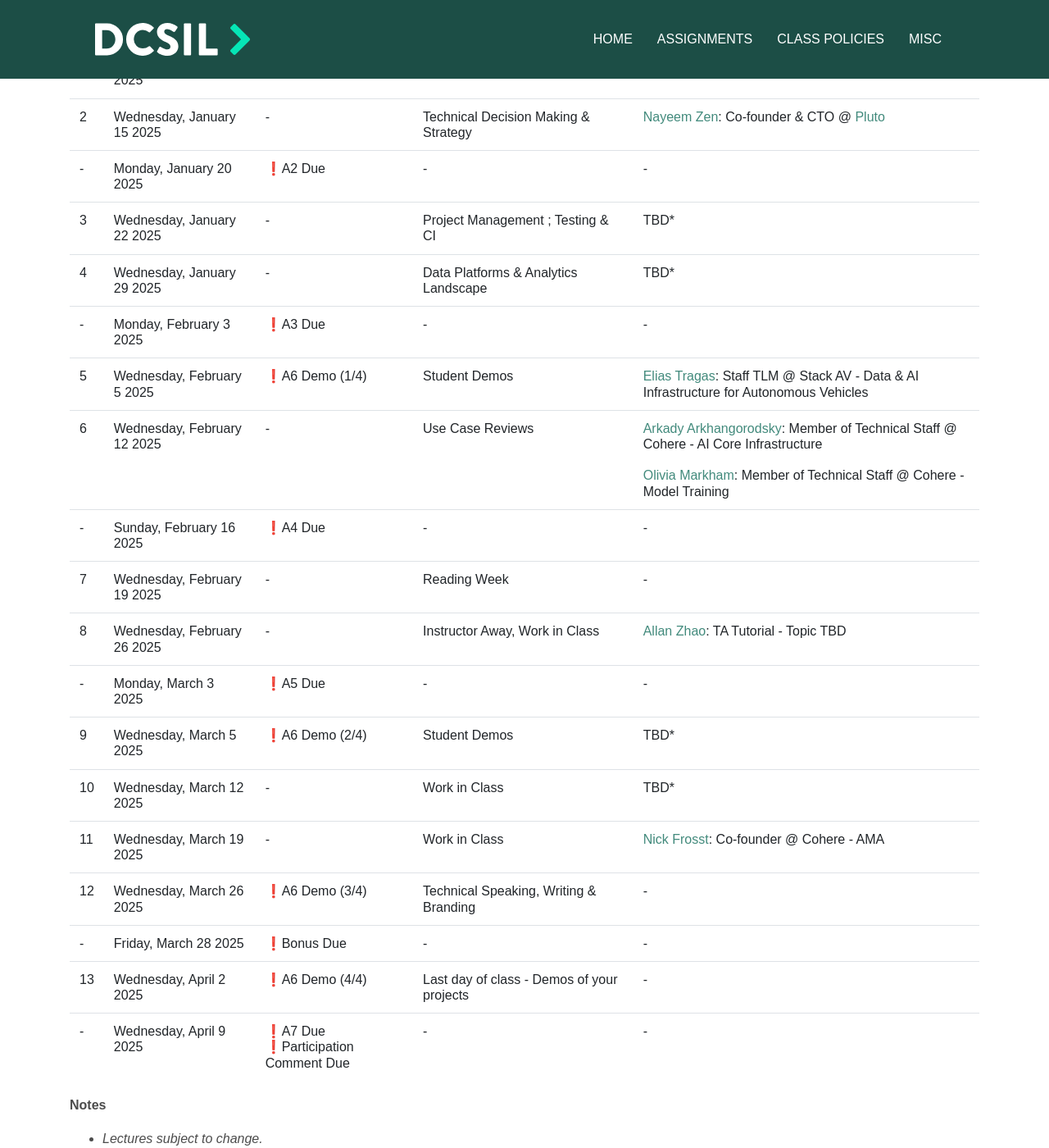
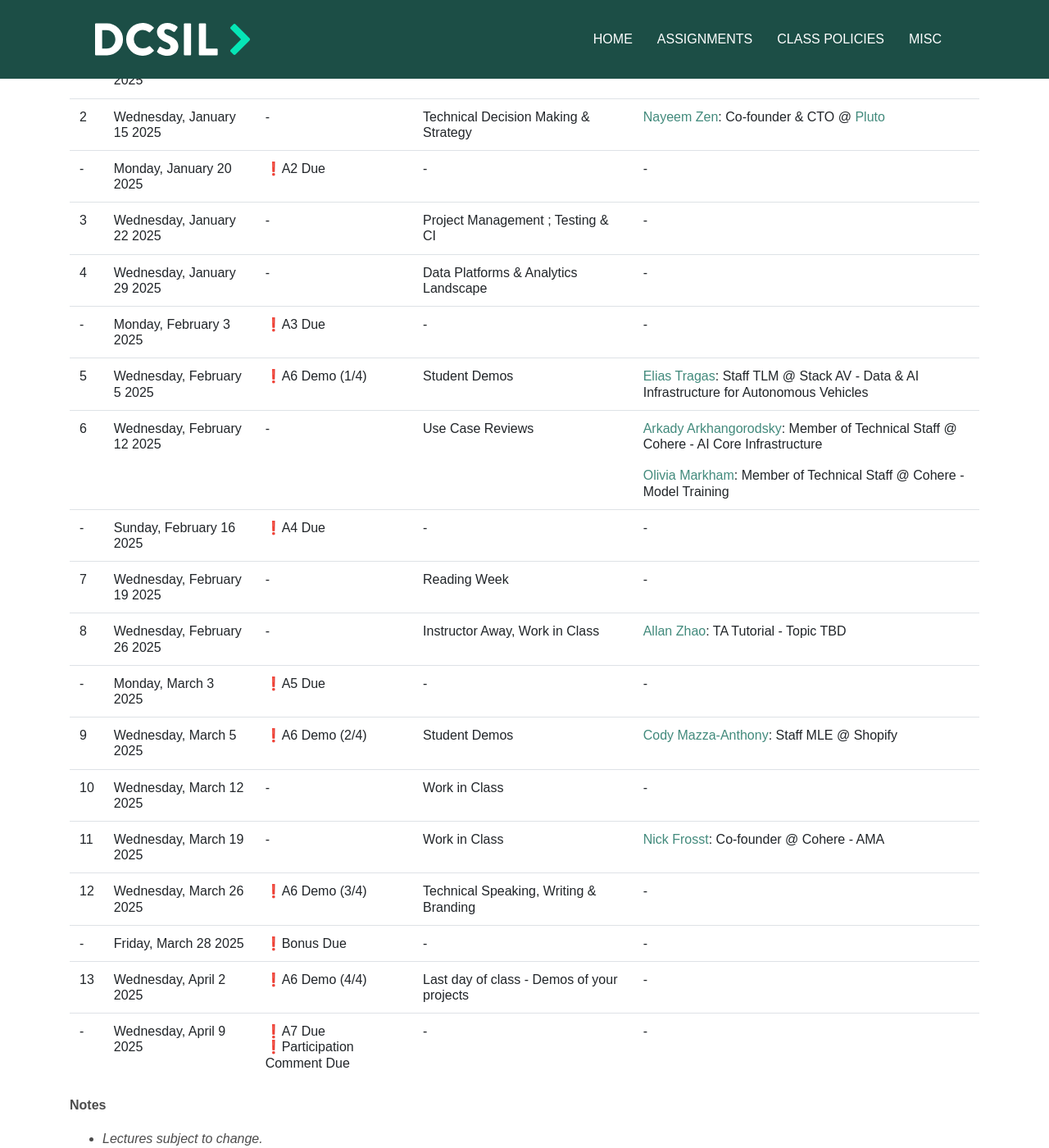
Before and after one commit to dcsil/CSC491, a Jekyll site: the page built from other_pages/schedule.md, in a window 1280 px wide and 1400 px high, scrolled down 394 px. Shown: the whole window at 82% size. Built offline with Jekyll 4.4.1, drawn with Linux system fonts in a browser that asks for light colours; our own code applies the rules of GitHub Pages for plain Markdown files.

Commit message:
Cody speaker

```diff
--- a/other_pages/schedule.md
+++ b/other_pages/schedule.md
@@ -10,8 +10,8 @@ This is a class schedule indicating what we aim to do each week and the recommen
 | - | Monday, January 13 2025   | ❗A1 Due | - | - |
 | 2 | Wednesday, January 15 2025   | - | Technical Decision Making & Strategy | [Nayeem Zen](https://ca.linkedin.com/in/nayeemzen): Co-founder & CTO @ [Pluto](https://www.getpluto.com/) |
 | - | Monday, January 20 2025   | ❗A2 Due | - | - |
-| 3 | Wednesday, January 22 2025   | - | Project Management ; Testing & CI | TBD* |
-| 4 | Wednesday, January 29 2025   | - | Data Platforms & Analytics Landscape | TBD* |
+| 3 | Wednesday, January 22 2025   | - | Project Management ; Testing & CI | - |
+| 4 | Wednesday, January 29 2025   | - | Data Platforms & Analytics Landscape | - |
 | - | Monday, February 3 2025   | ❗A3 Due | - | - |
 | 5 | Wednesday, February 5 2025  | ❗A6 Demo (1/4) | Student Demos | [Elias Tragas](https://www.linkedin.com/in/elias-tragas-a5642163): Staff TLM @ Stack AV - Data & AI Infrastructure for Autonomous Vehicles |
 | 6 | Wednesday, February 12 2025  | - | Use Case Reviews | [Arkady Arkhangorodsky](https://ca.linkedin.com/in/arkadyark): Member of Technical Staff @ Cohere - AI Core Infrastructure <br><br>[Olivia Markham](https://www.linkedin.com/in/omarkham/): Member of Technical Staff @ Cohere - Model Training|
@@ -19,8 +19,8 @@ This is a class schedule indicating what we aim to do each week and the recommen
 | 7 | Wednesday, February 19 2025  | - | Reading Week | - |
 | 8 | Wednesday, February 26 2025      | - | Instructor Away, Work in Class | [Allan Zhao](https://ca.linkedin.com/in/yuchi-allan-zhao): TA Tutorial - Topic TBD |
 | - | Monday, March 3 2025   | ❗A5 Due | - | - |
-| 9 | Wednesday, March 5 2025     | ❗A6 Demo (2/4) | Student Demos | TBD* |
-| 10 | Wednesday, March 12 2025    | -| Work in Class | TBD* |
+| 9 | Wednesday, March 5 2025     | ❗A6 Demo (2/4) | Student Demos | [Cody Mazza-Anthony](https://www.linkedin.com/in/cody-mazza-anthony): Staff MLE @ Shopify |
+| 10 | Wednesday, March 12 2025    | -| Work in Class | - |
 | 11 | Wednesday, March 19 2025    | - | Work in Class | [Nick Frosst](https://www.nickfrosst.com/): Co-founder @ Cohere - AMA|
 | 12 | Wednesday, March 26 2025    | ❗A6 Demo (3/4) | Technical Speaking, Writing & Branding  | - |
 | - | Friday, March 28 2025   | ❗Bonus Due | - | - |
```
